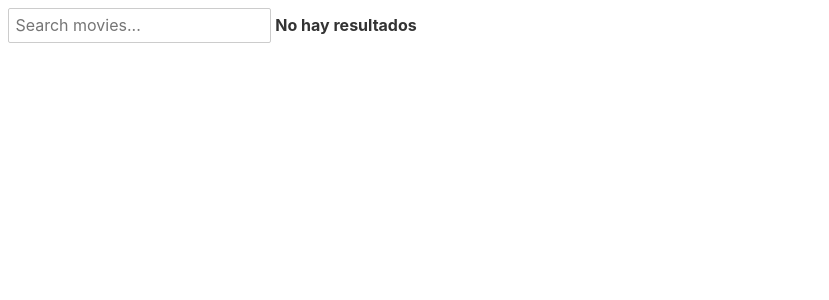
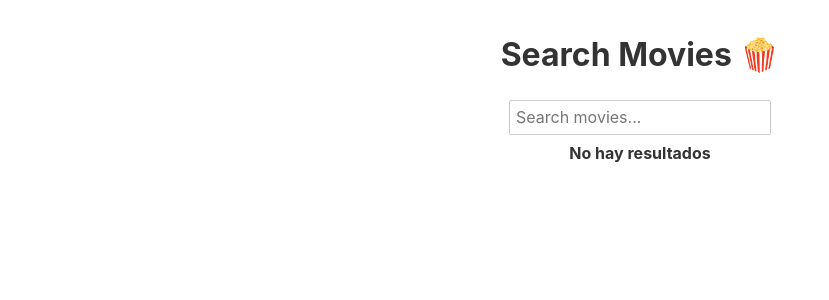
Before and after one commit to jsreyes/search-movie, a Svelte app: page / in a window 1280 px wide. Shown: the top 300 px of the page, without its empty margins (0-829 px from the left). Built offline with nearby package versions, Linux system fonts and the light colour scheme.

Commit message:
Await and catch added and replaced if conditional loading

```diff
--- a/src/App.svelte
+++ b/src/App.svelte
@@ -1,5 +1,5 @@
 <script>
-	//  import Counter from "./Counter.svelte";
+	import Counter from "./Counter.svelte";
 	import Input from "./Input.svelte";
 
 	const commonProps = { maxCounter: 5}
@@ -13,4 +13,18 @@
 	<span>Estos son los contadores</span>
 -->
 
-<Input />
+<style>
+	h1 {
+		font-size: 32px;
+	}
+	section {
+		align-items: center;
+		display: flex;
+		flex-direction: column;
+	}
+</style>
+
+<section>
+	<h1>Search Movies 🍿</h1>
+  <Input />
+</section>
--- a/src/Input.svelte
+++ b/src/Input.svelte
@@ -1,21 +1,15 @@
 <script>
   import Movie from './Movie.svelte';
-
   let value = '';
-  let loading = false
   let response = [];
 
   const handleInput = (event) => value = event.target.value;
 
   $: if (value.length > 3) {
-    loading = true
-
-    fetch(`https://www.omdbapi.com/?s=${value}&apikey=422350ff`)
+    response = fetch(`https://www.omdbapi.com/?s=${value}&apikey=422350ff`)
+      .then(res => !res.ok && new Error('Ha habido un error consultando las pelis'))
       .then(res => res.json())
-      .then(apiResponse => {
-        response = apiResponse.Search || []
-        loading = false
-      })
+      .then(apiResponse => apiResponse.Search || [])
     }
 </script>
 
@@ -25,11 +19,11 @@
     on:input={handleInput}
 />
 
-{#if loading}
+{#await response}
   <strong>Loading....</strong>
-{:else}
+{:then movies}
   <!-- <strong>Tenemos {response.length} peliculas</strong> -->
-  {#each response as {Title, Poster, Year}, index}
+  {#each movies as {Title, Poster, Year}, index}
     <Movie
       index={index}
       title={Title}
@@ -39,7 +33,9 @@
   {:else}
     <strong>No hay resultados</strong>
   {/each}
-{/if}
+{:catch error}
+  <p>❌ Ha ocurrido un error</p>
+{/await}
 
 
 <!-- {
```
